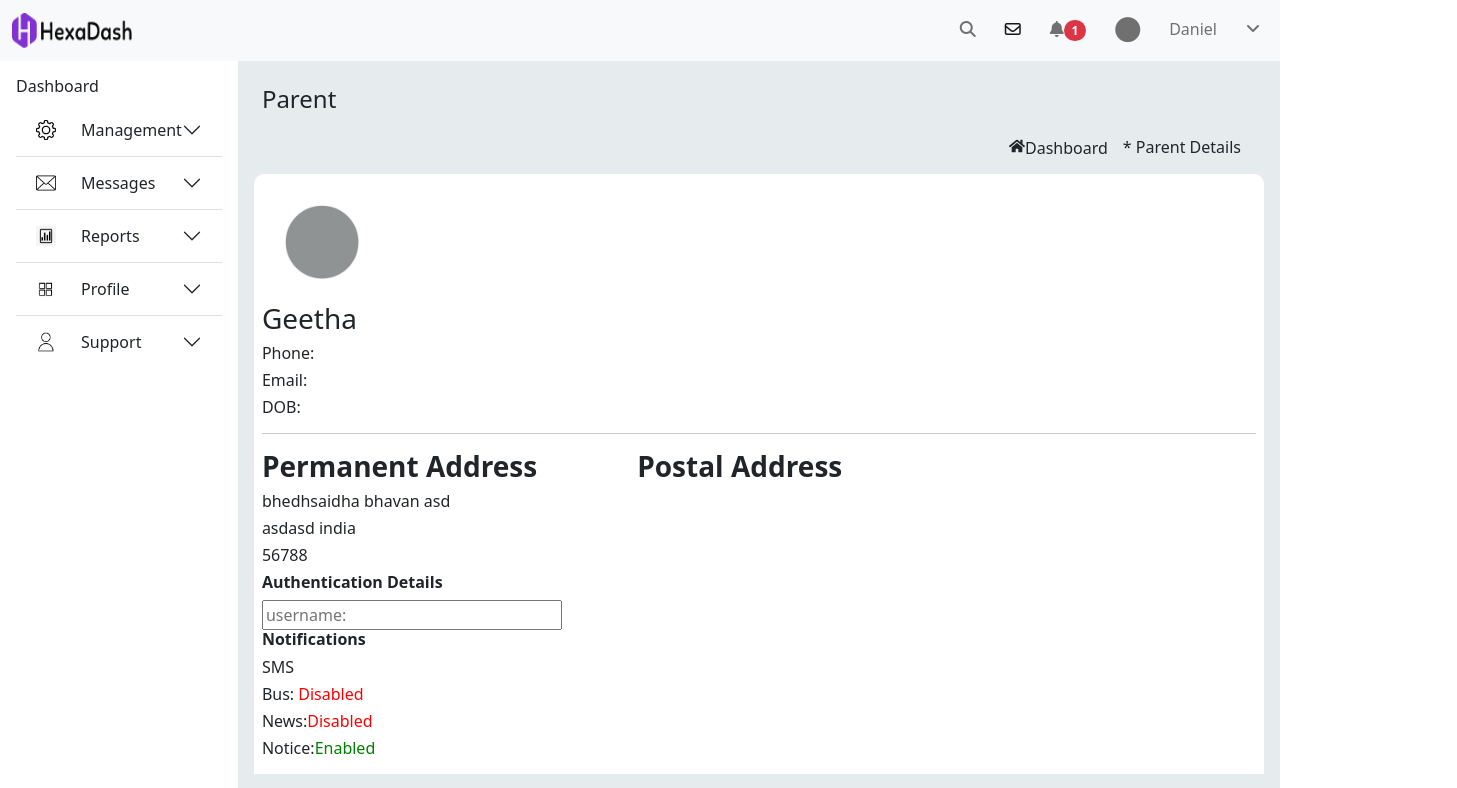
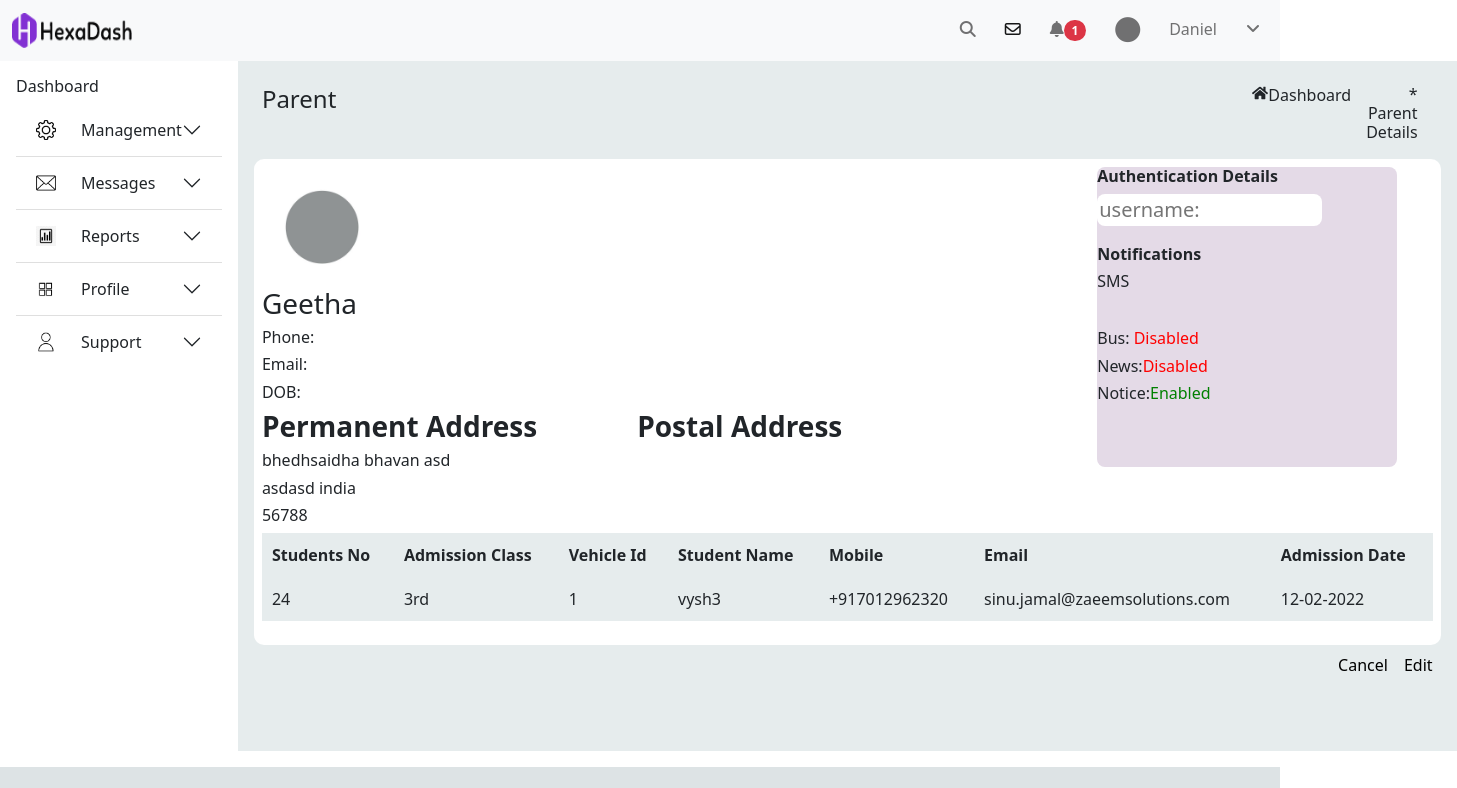
Before and after one commit to RUBEENAANWAR/zaeem-project, a React (Create React App) app: page /parentDetails in a window 1280 px wide. Shown: the top 788 px of the page, 1457 px wide, since content can reach past the window. Built offline with nearby package versions, Linux system fonts and the light colour scheme.

Commit message:
parent details updated

```diff
--- a/src/components/parentDetails/ParentDetails.css
+++ b/src/components/parentDetails/ParentDetails.css
@@ -1,22 +1,31 @@
-/* .sub-header{
+.main-div {
+    margin: left 50px;
+    ;
+}
+
+.parent-head {
+    margin-right: 900px;
+}
+
+.sub-header {
     display: flex;
-    justify-content: flex-end;
+}
 
-} */
-.parent{
+.parent-list h6 {
     display: flex;
-    flex-direction: column;
+    justify-content: right;
 }
-.child-div{
-    /* display: flex; */
+
+.parent-list h6 {
+    margin-right: 15px;
 }
-.parent-list {
+
+.parent {
     display: flex;
-    justify-content: flex-end;
-    text-align: right;
 }
-.parent-list h6{
-    margin-right: 15px;
+
+.parent-details {
+    display: flex;
 }
 
 .content-box {
@@ -28,32 +37,55 @@ img {
     width: 120px;
 }
 
-.parent-details {
-    display: flex;
-    width: 60%;
-}
 
 .address {
     display: flex;
 }
 
-.permanent-address{
+.permanent-address {
     margin-right: 100px;
     display: flex;
-    flex-direction: column; /* Align items in a column */
-    align-items: flex-start; /* Align items to the left */
-}
-.authentication-details input{
-    border-radius: 18px;
+    flex-direction: column;
+    align-items: flex-start;
 }
 
-/* button{
+.postal-address {
+    margin-right: 200px;
+}
+
+#inputbox {
+    border-radius: 8px;
+    border: none;
+    width: 225px;
+    align-content: center;
+}
+
+.authentication {
+    border-radius: 8px;
+    background-color: rgb(228, 218, 231);
+    margin-left: 55px;
+    width: 300px;
+    height: 300px;
+
+}
+
+.buttons {
     display: flex;
     justify-content: right;
-} */
+}
+
+.cancel {
+    background-color: rgb(73, 58, 232);
+}
+
+.edit {
+    background-color: rgb(52, 149, 240);
+}
+
 #disabledText {
     color: red;
-  }
-#enabledText{
+}
+
+#enabledText {
     color: green;
 }
--- a/src/components/parentDetails/ParentDetails.js
+++ b/src/components/parentDetails/ParentDetails.js
@@ -4,68 +4,10 @@ import profile from "../../images/profile.jpg";
 import { FaHome } from "react-icons/fa";
 
 const ParentDetails = () => {
-  // const [data, setData] = useState([
-  //   {
-  //     name: "Sathyan PT",
-  //     number: 564654564,
-  //     email: "demoparent@zaeemsolutions.com",
-  //     created: "14/01/2023",
-  //     action: "",
-  //   },
-  //   {
-  //     name: "Prajesh KT",
-  //     number: 564654564,
-  //     email: "demoparent@zaeemsolutions.com",
-  //     created: "14/01/2023",
-  //     action: "",
-  //   },
-  //   {
-  //     name: "Zinumol Jamal",
-  //     number: 564654564,
-  //     email: "demoparent@zaeemsolutions.com",
-  //     created: "14/01/2023",
-  //     action: "",
-  //   },
-  //   {
-  //     name: "Mike Brown",
-  //     number: 564654564,
-  //     email: "demoparent@zaeemsolutions.com",
-  //     created: "14/01/2023",
-  //     action: "",
-  //   },
-  //   {
-  //     name: "John Doe",
-  //     number: 564654564,
-  //     email: "demoparent@zaeemsolutions.com",
-  //     created: "14/01/2023",
-  //     action: "",
-  //   },
-  //   {
-  //     name: "Jane Smith",
-  //     number: 564654564,
-  //     email: "demoparent@zaeemsolutions.com",
-  //     created: "14/01/2023",
-  //     action: "",
-  //   },
-  //   {
-  //     name: "John Doe",
-  //     number: 564654564,
-  //     email: "demoparent@zaeemsolutions.com",
-  //     created: "14/01/2023",
-  //     action: "",
-  //   },
-  //   {
-  //     name: "Jane Smith",
-  //     number: 564654564,
-  //     email: "demoparent@zaeemsolutions.com",
-  //     created: "14/01/2023",
-  //     action: "",
-  //   },
-  // ]);
   return (
-    <div className="header">
+    <div className="main-div">
       <div className="sub-header">
-        <div>
+        <div className="parent-head">
           <h4>Parent</h4>
         </div>
         <div className="parent-list">
@@ -76,11 +18,10 @@ const ParentDetails = () => {
           <h6>* Parent Details</h6>
         </div>
       </div>
-
       <div className="content-box">
-        <div classname="parent">
-
-          <div className="child-div">
+        <div classname="parent-table">
+          <div className="parent">
+            <div classname="parent2">
             <div className="parent-details">
               <div className="parent-pic">
                 <img src={profile} alt="Profile" />
@@ -96,8 +37,6 @@ const ParentDetails = () => {
                 </div>
             </div>
             </div>
-            <hr />
-            {/* <div className="column"> */}
             <div className="address">
               <div className="permanent-address">
                 <h3>
@@ -113,18 +52,19 @@ const ParentDetails = () => {
                 </h3>
               </div>
             </div>
+            </div>
             <div className="authentication">
-                <div className="authentication-details">
+              <div className="auth-items">
               <h6>
                 <b>Authentication Details</b>
               </h6>
-                </div>
-                <input type="text" placeholder="username:" />
-                <div className="authentication-details">
+              <input type="text" id="inputbox" placeholder="username:" />
               <h6>
+                <br/>
                 <b>Notifications</b>
               </h6>
               <h6>SMS</h6>
+              <br/>
               <h6>
                 Bus: <span id="disabledText">Disabled</span>
               </h6>
@@ -135,8 +75,6 @@ const ParentDetails = () => {
                 Notice:<span id="enabledText">Enabled</span>
               </h6>
               </div>
-              </div>
-            {/* </div> */}
             </div>
           </div>
 
@@ -161,8 +99,11 @@ const ParentDetails = () => {
             </tr>
           </table>
         </div>
-      <button>Cancel</button>
-      <button>Edit</button>
+      </div>
+      <div className="buttons">
+        <button className="cancel">Cancel</button>
+        <button className="edit">Edit</button>
+      </div>
     </div>
   );
 };
```
Also changed, not shown: src/components/parentDetails/dcfgvhj.js (added, +103 -0 lines). Lines whose indentation alone changed are shown as unchanged.
